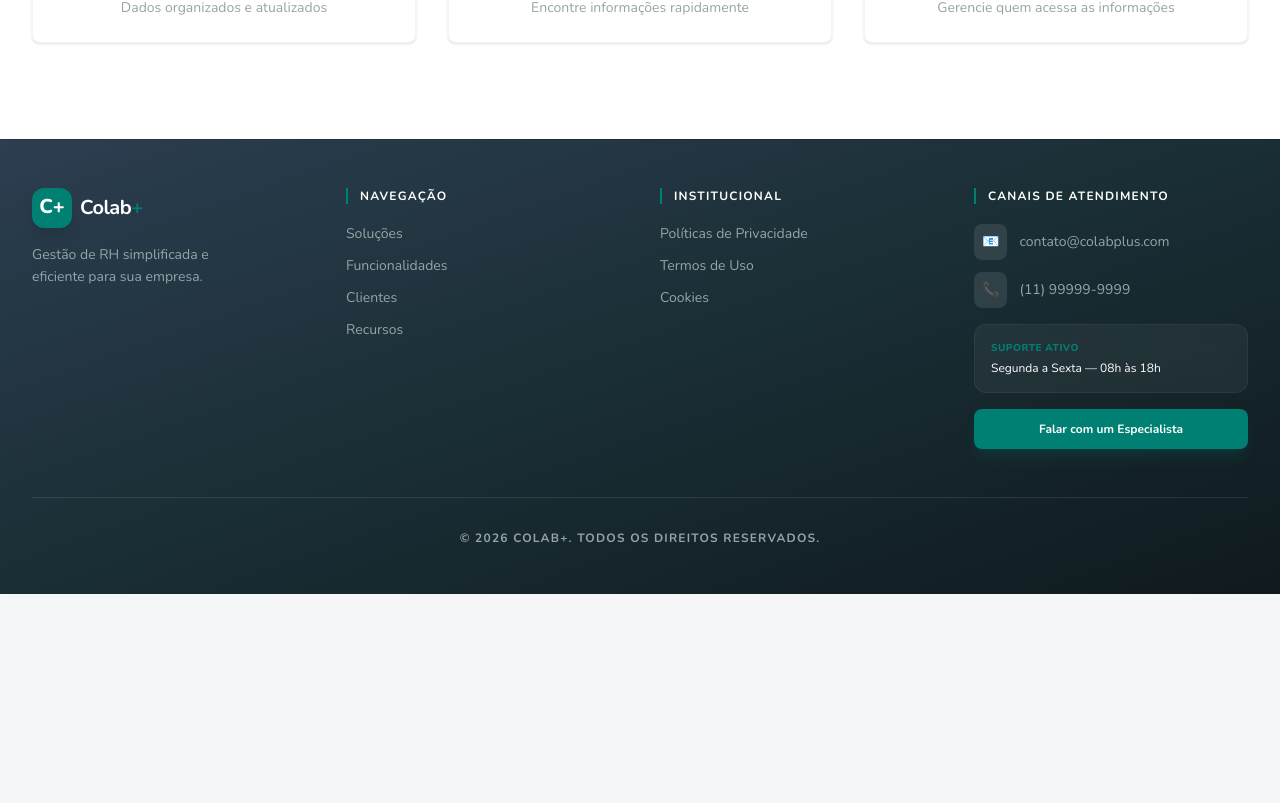
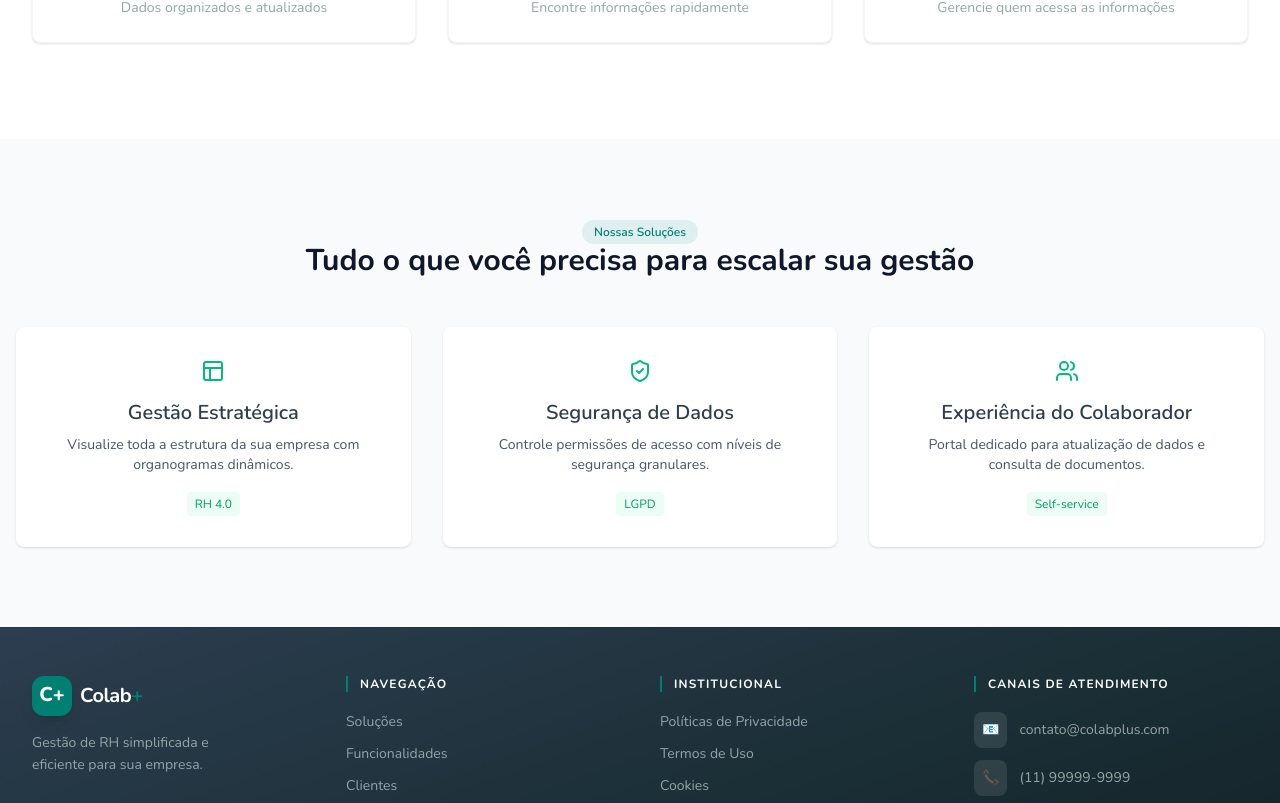
Before and after one commit to Grupo-05-Turma-JavaScript-10/sistema-cadastro-rh-FrontEnd, a React (Vite) app: page / in a window 1280 px wide. Shown: the part 1297-2100 px from the top of the page. Before the commit the page ends 1891 px from the top, so only its background shows below. Built offline with nearby package versions, Linux system fonts and the light colour scheme.

Commit message:
feat: implementa e integra a seção de soluções na LandingPage

```diff
--- a/src/components/landing/Hero.tsx
+++ b/src/components/landing/Hero.tsx
@@ -3,7 +3,7 @@ import { motion, useMotionValue, useSpring, useTransform } from "framer-motion";
 import React from "react";
 
 export function Hero() {
-  const dots = Array.from({ length: 30 });
+  const dots = Array.from({ length: 150 });
   const dashboardImgUrl =
     "https://ik.imagekit.io/k6kki72wv/Captura%20de%20tela%202026-02-03%20151852.png";
 
@@ -36,7 +36,7 @@ export function Hero() {
   };
 
   return (
-    <section className="relative min-h-screen overflow-hidden flex items-center py-32 lg:py-48 bg-gradient-to-br from-corporate-slate via-[#1a2e35] to-[#0f1a1e]">
+    <section className="relative min-h-screen overflow-hidden flex items-center py-32 lg:py-48 bg-linear-to-br from-corporate-slate via-[#1a2e35] to-[#0f1a1e]">
       <div className="absolute inset-0 z-0 overflow-hidden pointer-events-none">
         {dots.map((_, i) => {
           const size = Math.random() * 5 + 1;
@@ -97,14 +97,14 @@ export function Hero() {
             style={{ rotateX, rotateY, transformStyle: "preserve-3d" }}
             className="relative group cursor-pointer"
           >
-            <div className="bg-white/5 backdrop-blur-xl border border-white/10 rounded-[2rem] p-2 md:p-3 shadow-2xl relative overflow-hidden transition-colors duration-500 group-hover:border-white/20">
+            <div className="bg-white/5 backdrop-blur-xl border border-white/10 rounded-4x1 p-2 md:p-3 shadow-2xl relative overflow-hidden transition-colors duration-500 group-hover:border-white/20">
               <img
                 src={dashboardImgUrl}
                 alt="Dashboard Colab+"
-                className="w-full h-auto rounded-[1.5rem] shadow-2xl"
+                className="w-full h-auto rounded-3x1 shadow-2xl"
                 style={{ transform: "translateZ(50px)" }}
               />
-              <div className="absolute top-0 left-0 right-0 h-px bg-gradient-to-r from-transparent via-white/30 to-transparent" />
+              <div className="absolute top-0 left-0 right-0 h-px bg-linear-to-r from-transparent via-white/30 to-transparent" />
             </div>
 
             <motion.div
@@ -113,7 +113,7 @@ export function Hero() {
               className="absolute -bottom-6 -right-6 bg-primary-teal w-16 h-16 rounded-2xl flex items-center justify-center shadow-2xl z-20"
               style={{ transform: "translateZ(80px) rotate(45deg)" }}
             >
-              <div className="w-6 h-6 border-4 border-white rounded-[2px]" />
+              <div className="w-6 h-6 border-4 border-white rounded-xs" />
             </motion.div>
           </motion.div>
         </div>
--- /dev/null
+++ b/src/components/landing/Solutions.tsx
@@ -0,0 +1,56 @@
+import { Card } from "../ui/Card";
+import { Badge } from "../ui/Badge";
+import { Users, Layout, ShieldCheck } from "lucide-react";
+
+export function Solutions() {
+  const solutions = [
+    {
+      title: "Gestão Estratégica",
+      description:
+        "Visualize toda a estrutura da sua empresa com organogramas dinâmicos.",
+      icon: <Layout className="w-6 h-6 text-emerald-500" />,
+      tag: "RH 4.0",
+    },
+    {
+      title: "Segurança de Dados",
+      description:
+        "Controle permissões de acesso com níveis de segurança granulares.",
+      icon: <ShieldCheck className="w-6 h-6 text-emerald-500" />,
+      tag: "LGPD",
+    },
+    {
+      title: "Experiência do Colaborador",
+      description:
+        "Portal dedicado para atualização de dados e consulta de documentos.",
+      icon: <Users className="w-6 h-6 text-emerald-500" />,
+      tag: "Self-service",
+    },
+  ];
+
+  return (
+    <section className="py-20 bg-slate-50">
+      <div className="container mx-auto px-4 text-center">
+        <Badge variant="brand">Nossas Soluções</Badge>
+        <h2 className="text-3xl font-bold text-slate-900 mb-12">
+          Tudo o que você precisa para escalar sua gestão
+        </h2>
+
+        <div className="grid md:grid-cols-3 gap-8">
+          {solutions.map((item, index) => (
+            <Card
+              key={index}
+              className="p-8 hover:shadow-lg transition-shadow border-none bg-white"
+            >
+              <div className="mb-4 flex justify-center">{item.icon}</div>
+              <h3 className="text-xl font-semibold mb-2">{item.title}</h3>
+              <p className="text-slate-600 text-sm mb-4">{item.description}</p>
+              <span className="text-xs font-medium text-emerald-600 bg-emerald-50 px-2 py-1 rounded">
+                {item.tag}
+              </span>
+            </Card>
+          ))}
+        </div>
+      </div>
+    </section>
+  );
+}
--- a/src/pages/LandingPage.tsx
+++ b/src/pages/LandingPage.tsx
@@ -1,17 +1,18 @@
 import { Hero } from "../components/landing/Hero";
 import { Navbar } from "../components/landing/Navbar";
 import { Features } from "../components/landing/Features";
+import { Solutions } from "../components/landing/Solutions";
 import { PageTransition } from "../components/ui/PageTransition";
 
 export function LandingPage() {
   return (
     <PageTransition>
-
       <div className="min-h-screen bg-background-light font-sans">
         <Navbar />
         <main>
           <Hero />
           <Features />
+          <Solutions />
         </main>
       </div>
     </PageTransition>
```
Lines whose indentation alone changed are shown as unchanged.
